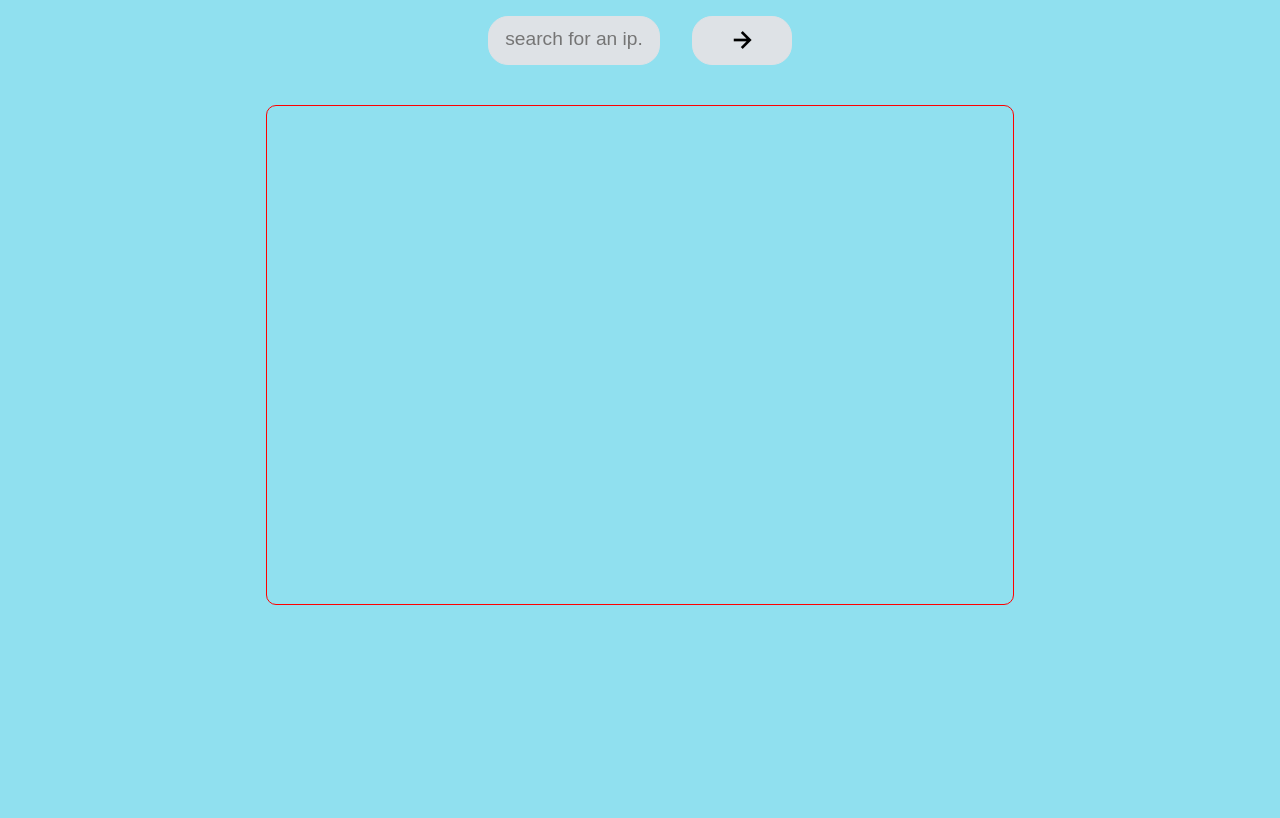
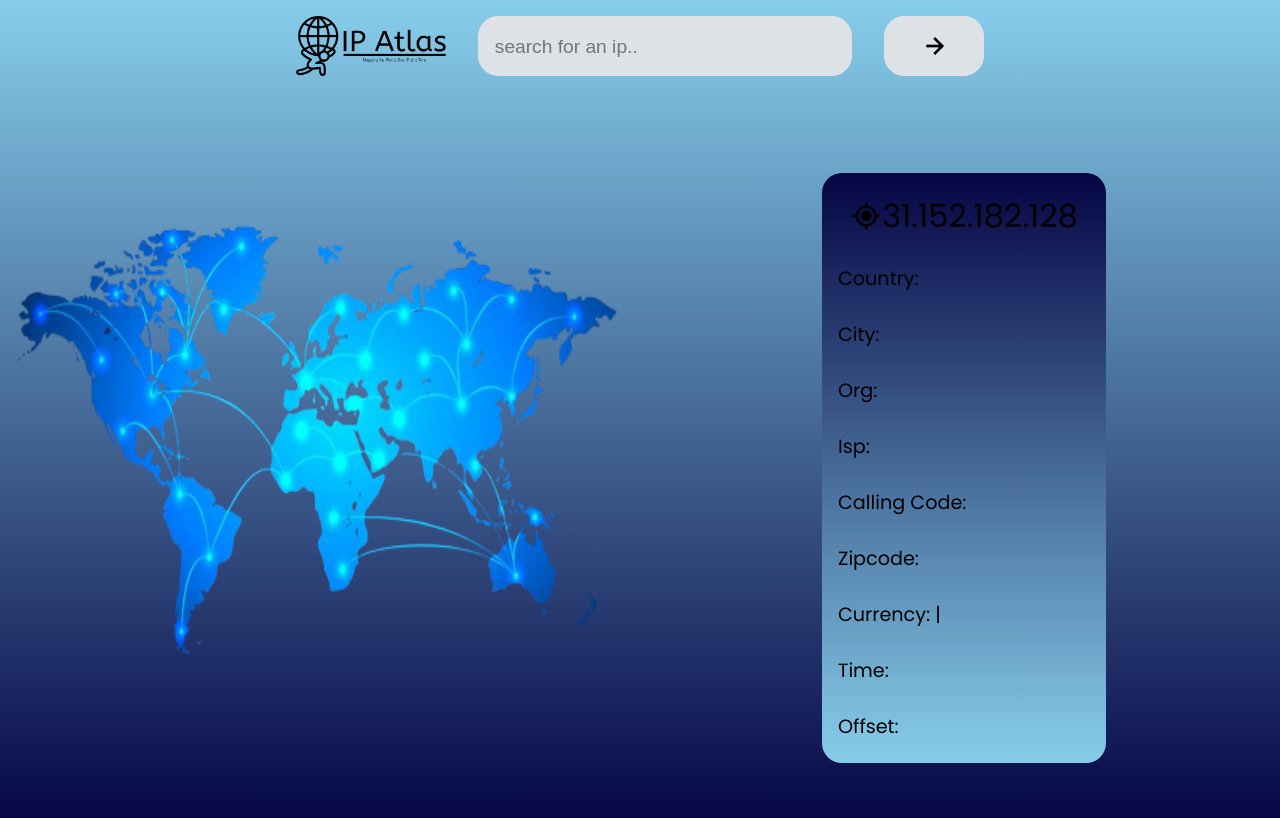
Before and after one commit to StathisKotanidis/IP-Atlas, a plain HTML site: page index.html in a window 1280 px wide. Drawn offline with nearby package versions, Linux system fonts and the light colour scheme.

Commit message:
first design idea

```diff
--- a/index.html
+++ b/index.html
@@ -1,34 +1,76 @@
 <!DOCTYPE html>
 <html lang="en">
-
   <head>
     <meta charset="UTF-8" />
     <meta name="viewport" content="width=device-width, initial-scale=1.0" />
     <title>IP Atlas</title>
 
-
-  <link href='https://unpkg.com/boxicons@2.1.4/css/boxicons.min.css' rel='stylesheet'>
-  <link rel="preconnect" href="https://fonts.googleapis.com">
-  <link rel="preconnect" href="https://fonts.gstatic.com" crossorigin>
+    <link
+      href="https://unpkg.com/boxicons@2.1.4/css/boxicons.min.css"
+      rel="stylesheet"
+    />
+    <link rel="preconnect" href="https://fonts.googleapis.com" />
+    <link rel="preconnect" href="https://fonts.gstatic.com" crossorigin />
     <link
       href="https://fonts.googleapis.com/css2?family=Poppins:ital,wght@0,100;0,200;0,300;0,400;0,500;0,600;0,700;0,800;0,900;1,100;1,200;1,300;1,400;1,500;1,600;1,700;1,800;1,900&display=swap"
-    rel="stylesheet">
+      rel="stylesheet"
+    />
     <link rel="stylesheet" href="style.css" />
   </head>
 
   <body>
-
+    <section class="grid-container">
       <header>
-    <input id="searchbar" type="text" placeholder="search for an ip..">
-    <button id="search-button"><i class='bx bx-right-arrow-alt'></i></button>
+        <img src="assets/logo.png" alt="logo" />
+        <input id="searchbar" type="text" placeholder="search for an ip.." />
+        <button id="search-button">
+          <i class="bx bx-right-arrow-alt"></i>
+        </button>
       </header>
 
-  <div class="grid-container">
+      <section class="left-section">
+        <img src="assets/background2.png" alt=" global-network" />
+      </section>
 
+      <section class="right-section">
+        <div class="ip-grid">
+          <div class="item-wrapper ip">
+            <i class="bx bx-current-location"></i
+            ><span id="ip"> 31.152.182.128</span>
           </div>
-
+          <div class="item-wrapper">
+            <p>Country: <span id="country"></span><span id="flag"> </span></p>
+          </div>
+          <div class="item-wrapper">
+            <p>City: <span id="city"></span></p>
+          </div>
+          <div class="item-wrapper">
+            <p>Org: <span id="org"></span></p>
+          </div>
+          <div class="item-wrapper">
+            <p>Isp: <span id="isp"></span></p>
+          </div>
+          <div class="item-wrapper">
+            <p>Calling Code: <span id="calling-code"></span></p>
+          </div>
+          <div class="item-wrapper">
+            <p>Zipcode: <span id="zipcode"></span></p>
+          </div>
+          <div class="item-wrapper">
+            <p>
+              Currency: <span id="currency"></span> | <span id="symbol"></span>
+            </p>
+          </div>
+          <div class="item-wrapper">
+            <p>Time: <span id="time"></span></p>
+          </div>
+          <div class="item-wrapper">
+            <p>Offset: <span id="offset"></span></p>
+          </div>
+        </div>
+      </section>
+    </section>
 
     <script src="main.js"></script>
   </body>
-
 </html>
--- a/main.js
+++ b/main.js
@@ -1,3 +1,8 @@
+const searchBtn = document.querySelector("#search-button");
+
+searchBtn.addEventListener("click", getIpData);
+
+function getIpData() {
   // fetch(
   //   "https://api.ipgeolocation.io/ipgeo?apiKey=b023e6d115294256a31b469bec5011d3&ip=31.152.204.132"
   // )
@@ -13,3 +18,4 @@
   //   .catch((error) => {
   //     console.error("There has been a problem with your fetch operation:", error);
   //   });
+}
--- a/style.css
+++ b/style.css
@@ -10,35 +10,54 @@ html {
 
 body {
   font-family: "Poppins", sans-serif;
-    background-color: #90e0ef;
+  background: linear-gradient(to top, rgb(5, 5, 68), skyblue);
   min-height: 100vh;
-    display: flex;
-    flex-direction: column;
-    align-items: center;
-    gap: 2.5rem;
-    padding: 1rem;
+  /* padding: 1rem; */
 }
 
 button:hover {
   cursor: pointer;
 }
 
+/* Layout styling */
+
+.grid-container {
+  display: grid;
+  grid-template-columns: repeat(2, 1fr);
+  gap: 1rem;
+}
+
+header {
+  grid-column: span 2;
+}
+
+.left-section {
+  height: 90vh;
+}
+
+.right-section {
+  height: 90vh;
+}
+
 /* Header styling */
 
 header {
+  width: 100%;
   display: flex;
   justify-content: center;
   gap: 2rem;
+  padding: 1rem;
 }
 
 header input {
-    width: 50%;
+  width: 30%;
   display: flex;
   align-items: center;
   background-color: #dee2e6;
   padding: 1rem;
   border-radius: 20px;
   border: 1px solid #dee2e6;
+  font-size: 1.3rem;
 }
 
 header input::placeholder {
@@ -56,13 +75,59 @@ header button i {
   font-size: 2rem;
 }
 
-/* Grid container styling */
+header img {
+  width: 150px;
+}
 
-.grid-container {
+header img:hover {
+  transform: scale(1.1);
+}
+
+/* left section styling */
+
+.left-section {
+  display: flex;
+  /* align-items: center;
+  justify-content: center; */
+  /* background-image: url("assets/global-network.svg");
+  background-position: center;
+  background-repeat: no-repeat;
+  background-size: cover; */
+}
+
+.left-section img {
+  width: 100%;
+  height: 100%;
+}
+
+/* Right section styling */
+
+.right-section {
+  /* border: 1px solid green; */
+  padding: 2rem;
+  display: flex;
+  justify-content: center;
+  align-items: center;
+}
+
+.ip-grid {
   display: grid;
-    grid-template-columns: repeat(2, 1fr);
-    border: 1px solid red;
-    width: 60%;
-    height: 500px;
-    border-radius: 10px;
+  grid-template-columns: repeat(1, 1fr);
+  background: linear-gradient(to bottom, rgb(5, 5, 68), skyblue);
+  height: 90%;
+  width: 50%;
+  border-radius: 20px;
+  padding: 1rem;
+  gap: 1.3rem;
 }
+
+.item-wrapper.ip {
+  display: flex;
+  justify-content: center;
+  align-items: center;
+  font-size: 2rem;
+}
+
+.item-wrapper {
+  font-size: 1.2rem;
+}
```
Also changed, not shown: assets/background2.png (added), assets/logo.png (added). Lines whose indentation alone changed are shown as unchanged.
